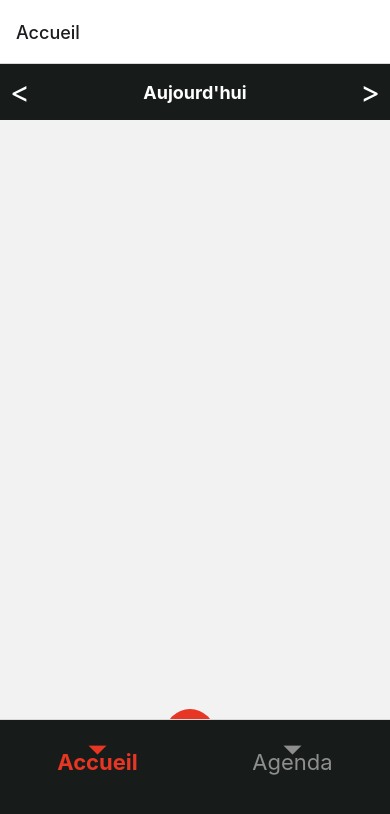
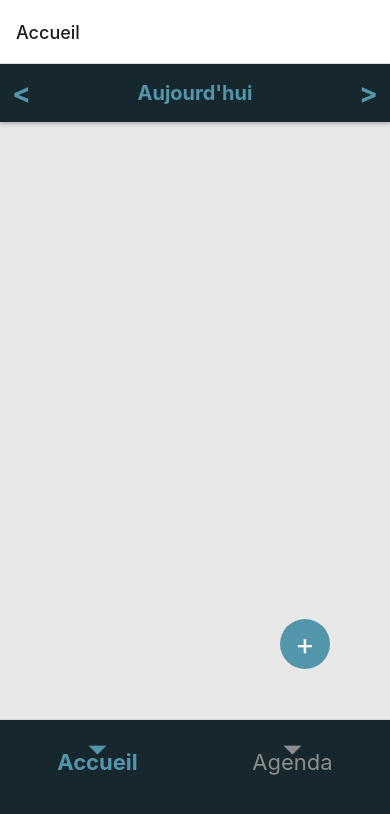
Before and after one commit to Dams4953/todolist2.0, a React Native app in the folder todolist/: screen /Accueil in a window 390 px wide. Shown: the top 814 px of the page. Built offline with nearby package versions, Linux system fonts and the light colour scheme.

Commit message:
styles et couleurs

```diff
--- a/todolist/App.js
+++ b/todolist/App.js
@@ -13,12 +13,12 @@ const App = () => {
             <NavigationContainer>
                 <Tab.Navigator
                     screenOptions={{
-                        tabBarActiveTintColor: '#e73623',
+                        tabBarActiveTintColor: '#5396ac',
                         tabBarStyle: {
                             flexDirection: 'row',
                             justifyContent: 'space-around',
                             alignItems: 'center',
-                            backgroundColor: '#171c1a',
+                            backgroundColor: '#16272d',
                             height: 125,
                             paddingBottom: 40,
                         },
--- a/todolist/package.json
+++ b/todolist/package.json
@@ -25,7 +25,8 @@
     "react-native-gesture-handler": "~2.14.0",
     "react-native-modal-datetime-picker": "^17.1.0",
     "react-native-safe-area-context": "4.8.2",
-    "react-native-screens": "~3.29.0"
+    "react-native-screens": "~3.29.0",
+    "react-native-swiper": "^1.6.0"
   },
   "devDependencies": {
     "@babel/core": "^7.20.0"
--- a/todolist/src/components/AddTask.js
+++ b/todolist/src/components/AddTask.js
@@ -9,14 +9,16 @@ const TodoList = ({ tasks, onAddTask }) => {
     const [description, setDescription] = useState('');
     const [isDatePickerVisible, setDatePickerVisibility] = useState(false);
     const [selectedDate, setSelectedDate] = useState(null);
+    const [selectedColor, setSelectedColor] = useState('#e73623');
+
+    const colors = ['#e73623', '#1f85e5', '#57c75e', '#f6b93b'];
 
     const handleAddTask = () => {
         if (task.trim() === '') return;
-        onAddTask({ text: task, description: description }, selectedDate);
+        onAddTask({ text: task, description: description, color: selectedColor }, selectedDate);
         setTask('');
         setDescription('');
     };
-
 
     const handleShowDatePicker = () => {
         setDatePickerVisibility(true);
@@ -29,6 +31,10 @@ const TodoList = ({ tasks, onAddTask }) => {
 
     const handleCancel = () => {
         setDatePickerVisibility(false);
+    };
+
+    const handleColorSelect = (color) => {
+        setSelectedColor(color);
     };
 
     return (
@@ -63,6 +69,12 @@ const TodoList = ({ tasks, onAddTask }) => {
                 customCancelButton={<Text style={{ color: 'red' }}>Annuler</Text>}
             />
 
+            <View style={addTaskStyles.colorOptions}>
+                {colors.map((color, index) => (
+                    <TouchableOpacity key={index} style={[addTaskStyles.colorOption, { backgroundColor: color, borderColor: selectedColor === color ? 'black' : 'transparent' }]} onPress={() => handleColorSelect(color)} />
+                ))}
+            </View>
+
             <TouchableOpacity style={addTaskStyles.addButton} onPress={handleAddTask}>
                 <Text style={addTaskStyles.addButtonText}>Ajouter tâche</Text>
             </TouchableOpacity>
--- a/todolist/src/components/TaskItem.js
+++ b/todolist/src/components/TaskItem.js
@@ -1,10 +1,12 @@
+// TaskItem.js
+
 import React, { useState, useEffect } from 'react';
 import { View, Text, TouchableOpacity, TextInput, Animated, Modal } from 'react-native';
 import Icon from 'react-native-vector-icons/FontAwesome';
 import { taskItemStyles } from '../styles/taskItemStyles';
 import { Checkbox } from 'expo-checkbox';
 
-const TaskItem = ({ item, index, onUpdateTask, onDeleteTask, isEditingDate, onShowDatePicker }) => {
+const TaskItem = ({ item, index, onUpdateTask, onDeleteTask, isEditingDate, onShowDatePicker, selectedColor }) => {
     // États locaux
     const [editedTask, setEditedTask] = useState(item.text);
     const [editedDescription, setEditedDescription] = useState(item.description);
@@ -84,7 +86,6 @@ const TaskItem = ({ item, index, onUpdateTask, onDeleteTask, isEditingDate, onSh
         event.stopPropagation();
     };
 
-
     // Fonction pour afficher l'animation de la coche
     const renderCheckAnimation = () => {
         return (
@@ -128,10 +129,15 @@ const TaskItem = ({ item, index, onUpdateTask, onDeleteTask, isEditingDate, onSh
                 )}
                 {/* Case à cocher et contenu de la tâche */}
                 <View style={{ flexDirection: 'row', alignItems: 'center' }}>
-                    <Checkbox style={taskItemStyles.Checkbox}
+                    <Checkbox
+                        style={taskItemStyles.Checkbox}
                         value={isChecked}
                         onValueChange={handleCheckBoxChange}
                     />
+                    {/* Cercle de couleur */}
+                    <TouchableOpacity onPress={handleTaskPress}>
+                        <View style={[taskItemStyles.colorCircle, { backgroundColor: selectedColor }]}></View>
+                    </TouchableOpacity>
                     <TouchableOpacity onPress={handleTaskPress}>
                         <View style={taskItemStyles.containerTaskItem} onTouchStart={handleContainerPress}>
                             <Text style={[taskItemStyles.taskText, { fontWeight: 'bold' }]}>{item.text}</Text>
--- a/todolist/src/screens/AgendaScreen.js
+++ b/todolist/src/screens/AgendaScreen.js
@@ -22,19 +22,11 @@ const AgendaScreen = () => {
     setSelectedDay(selectedDate);
   };
 
-  const customDayStyle = {
-    selected: {
-      backgroundColor: 'blue',
-      borderRadius: 16,
-    },
-  };
-
-
   const calendarTheme = {
-    selectedDayBackgroundColor: '#e73623',
+    selectedDayBackgroundColor: '#5396ac',
     selectedDayTextColor: 'white',
-    todayTextColor: '#e73623',
-    arrowColor: '#e73623',
+    todayTextColor: '#5396ac',
+    arrowColor: '#5396ac',
   };
 
   return (
--- a/todolist/src/screens/MainScreen.js
+++ b/todolist/src/screens/MainScreen.js
@@ -1,5 +1,5 @@
 import React, { useState } from 'react';
-import { View, Text, TouchableOpacity, ScrollView , Modal, TouchableWithoutFeedback, KeyboardAvoidingView, Platform } from 'react-native';
+import { View, Text, TouchableOpacity, ScrollView, Modal, TouchableWithoutFeedback, KeyboardAvoidingView, Platform } from 'react-native';
 import { mainScreenStyles } from '../styles/mainScreenStyles';
 import TodoList from '../components/AddTask';
 import TaskListByDate from '../utils/dateUtils';
@@ -11,6 +11,8 @@ const MainScreen = () => {
     const [currentDate, setCurrentDate] = useState(new Date());
     const [task, setTask] = useState('');
     const [selectedDay, setSelectedDay] = useState('');
+    const [selectedColor, setSelectedColor] = useState('#e73623');
+
 
     const getDateLabel = (date) => {
         const today = new Date();
@@ -36,6 +38,10 @@ const MainScreen = () => {
 
             return `${dayOfWeek} ${dayOfMonth} ${month} ${year}`;
         }
+    };
+
+    const handleColorSelect = (color) => {
+        setSelectedColor(color);
     };
 
     const handleButtonPress = () => {
@@ -112,13 +118,15 @@ const MainScreen = () => {
                                         onAddTask={handleAddTask}
                                         onDeleteTask={handleDeleteTask}
                                         onUpdateTask={handleUpdateTask}
+                                        onColorSelect={handleColorSelect}
                                     />
                                 </KeyboardAvoidingView>
                             </View>
                         </TouchableWithoutFeedback>
                     </Modal>
 
-                    <TaskListByDate date={currentDate} tasks={tasks} onUpdateTask={handleUpdateTask} onDeleteTask={handleDeleteTask} />
+                    <TaskListByDate date={currentDate} tasks={tasks} onUpdateTask={handleUpdateTask} onDeleteTask={handleDeleteTask} selectedColor={selectedColor} />
+
                 </View>
             </ScrollView>
         </View>
--- a/todolist/src/styles/addTaskStyles.js
+++ b/todolist/src/styles/addTaskStyles.js
@@ -18,11 +18,12 @@ export const addTaskStyles = StyleSheet.create({
         borderRadius: 20,
     },
     addButton: {
-        backgroundColor: '#e73623',
+        backgroundColor: '#5396ac',
         padding: 10,
         borderRadius: 5,
         alignItems: 'center',
         borderRadius: 20,
+        marginTop: 20,
     },
     addButtonText: {
         color: 'white',
@@ -31,14 +32,22 @@ export const addTaskStyles = StyleSheet.create({
         marginBottom: 22,
         marginLeft: 10,
     },
-    dateIcon: {
-        marginBottom: 20,
-        marginLeft: 25,
-    },
     calendarText: {
         color: 'blue',
         textDecorationLine: 'underline',
         marginBottom: 16,
         marginRight: 50,
     },
+    colorOptions: {
+        flexDirection: 'row',
+        justifyContent: 'space-between',
+        marginTop: 20,
+    },
+    colorOption: {
+        width: 40,
+        height: 40,
+        borderRadius: 20,
+        borderWidth: 2,
+        marginHorizontal: 5,
+    },
 });
--- a/todolist/src/styles/mainScreenStyles.js
+++ b/todolist/src/styles/mainScreenStyles.js
@@ -5,20 +5,21 @@ export const mainScreenStyles = StyleSheet.create({
      fullScreen: {
     flex: 1,
     justifyContent: 'space-between',
+    backgroundColor: '#e8e8e8',
   },
   contentContainer: {
     flex: 1,
   },
   buttonContainer: {
-    backgroundColor: '#e73623',
+    backgroundColor: '#5396ac',
     borderRadius: 25,
     width: 50,
     height: 50,
     justifyContent: 'center',
     alignItems: 'center',
     position: 'absolute',
-    bottom: -40,
-    right: 175,
+    bottom: 50,
+    right: 60,
     zIndex: 999,
   },
     buttonText: {
@@ -38,18 +39,29 @@ export const mainScreenStyles = StyleSheet.create({
       flexDirection: 'row',
       justifyContent: 'space-between',
       alignItems: 'center',
-        padding: 10,
-        backgroundColor: '#171c1a',
+      padding: 12,
+      backgroundColor: '#16272d',
       marginBottom: 20,
+      shadowColor: '#000',
+      shadowOffset: {
+        width: 0,
+        height: 2,
+      },
+      shadowOpacity: 0.25,
+      shadowRadius: 3.84,
+      elevation: 5,
     },
     navigationButtonText: {
-        fontSize: 30,
-        color: 'white',
+      fontSize: 28,
+      color: '#5396ac',
+      fontWeight: 'bold',
+      textTransform: 'uppercase',
     },
     dateText: {
-        fontSize: 18,
+      fontSize: 20,
       fontWeight: 'bold',
-        color: 'white',
+      color: '#5396ac',
     },
 
+
 });
--- a/todolist/src/styles/taskItemStyles.js
+++ b/todolist/src/styles/taskItemStyles.js
@@ -69,7 +69,7 @@ export const taskItemStyles = StyleSheet.create({
     },
     closeButtonText: {
         fontSize: 16,
-        color: '#e73623',
+        color: '#5396ac',
     },
     centeredView: {
         flex: 1,
@@ -112,6 +112,14 @@ export const taskItemStyles = StyleSheet.create({
         color: 'black',
         borderRadius: 10,
     },
+    colorCircle: {
+        width: 20,
+        height: 20,
+        borderRadius: 10,
+        position: 'absolute',
+        bottom: 15,
+        left: 280,
+    },
 });
 
 export default taskItemStyles;
--- a/todolist/src/utils/dateUtils.js
+++ b/todolist/src/utils/dateUtils.js
@@ -1,8 +1,9 @@
 import React from 'react';
-import { View, Text } from 'react-native';
+import { View } from 'react-native';
 import TaskItem from '../components/TaskItem';
+import onColorSelect from '../screens/MainScreen';
 
-const TaskListByDate = ({ date, tasks, onUpdateTask, onDeleteTask }) => {
+const TaskListByDate = ({ date, tasks, onUpdateTask, onDeleteTask, selectedColor }) => {
     const tasksToShow = tasks.filter(task => task.date.toDateString() === date.toDateString());
 
     return (
@@ -16,7 +17,10 @@ const TaskListByDate = ({ date, tasks, onUpdateTask, onDeleteTask }) => {
                         onDeleteTask={onDeleteTask}
                         isEditingDate={false}
                         onShowDatePicker={() => { }}
+                        selectedColor={selectedColor}
+                        onColorSelect={onColorSelect}
                     />
+
                 </View>
             ))}
         </View>
```
Also changed, not shown: 2 other files (tests, documents, lock files or other folders). Lines whose indentation alone changed are shown as unchanged.
